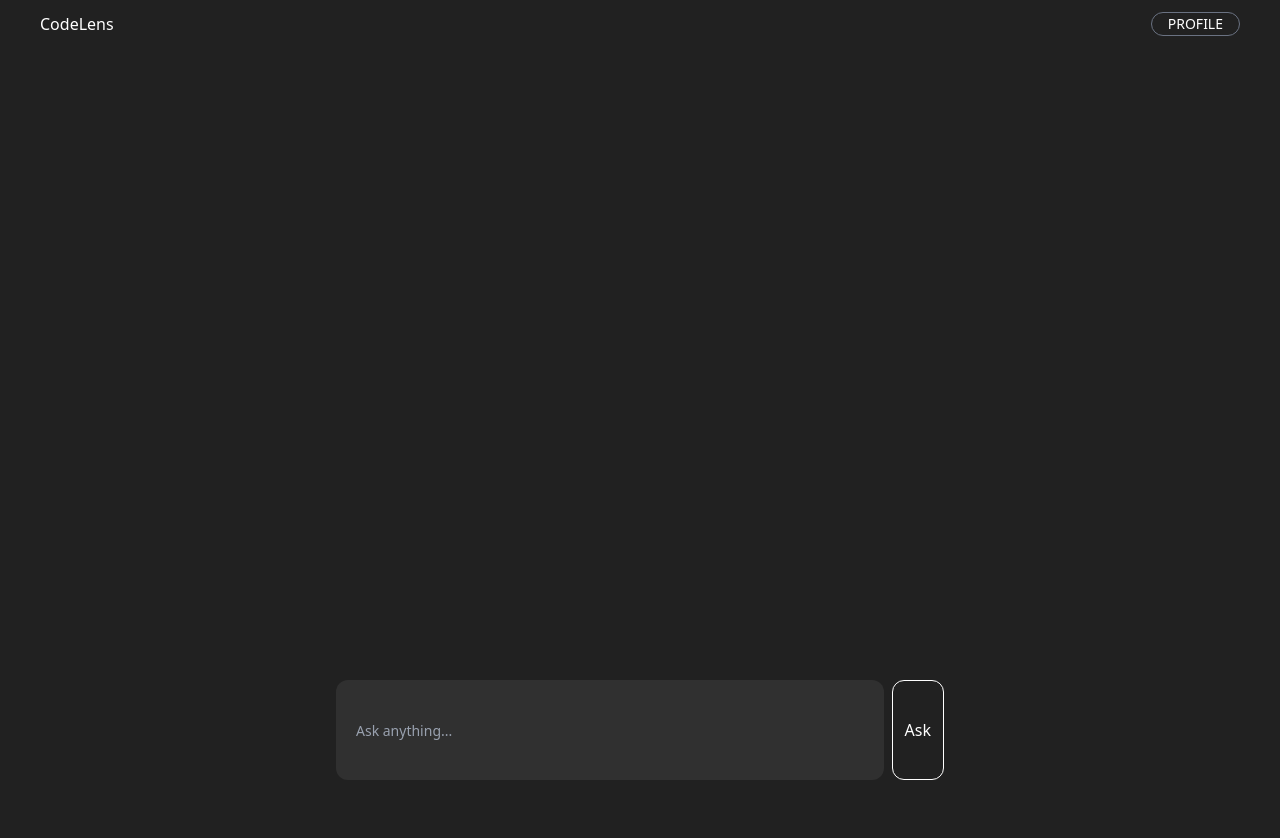
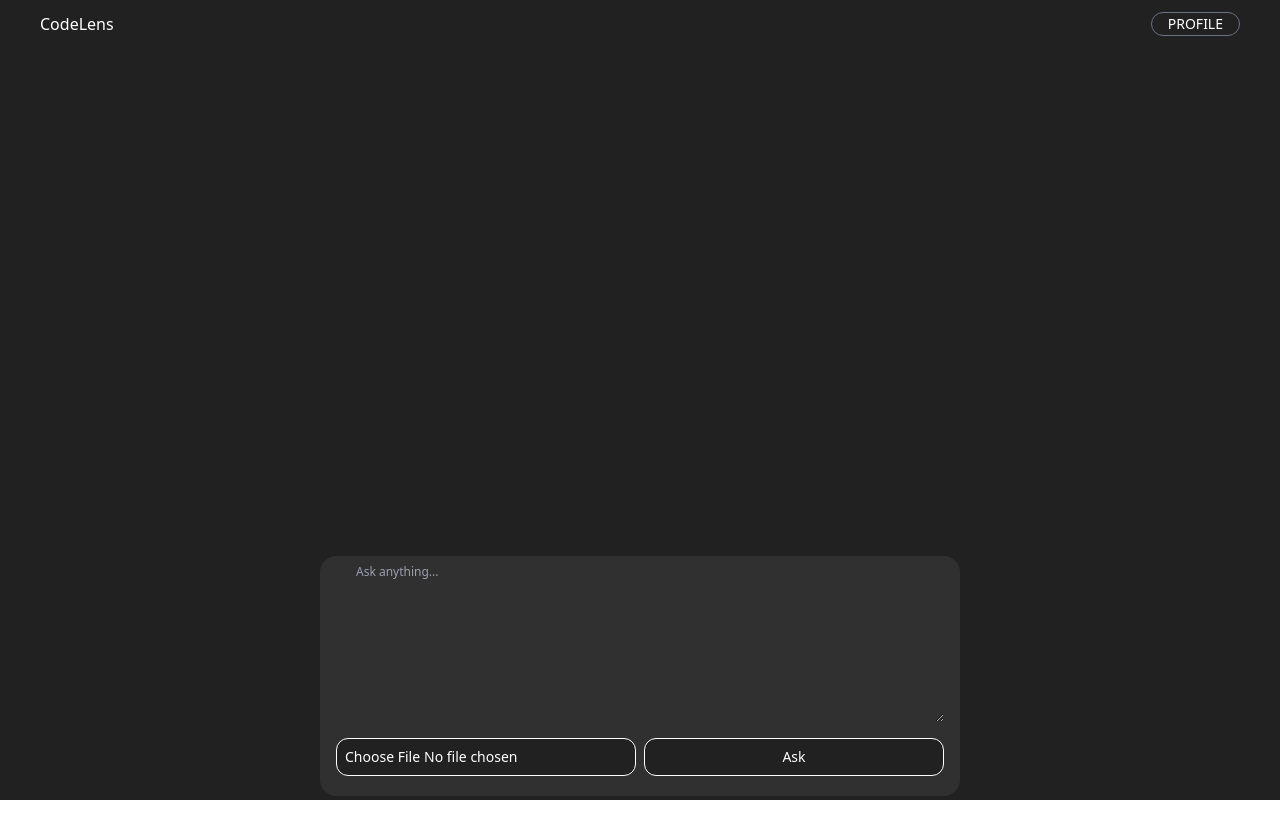
Before and after one commit to ArpanSankesh/CODEBOT, a React app in the folder FRONTEND/: page / in a window 1280 px wide. Shown: the top 838 px of the page. After the commit the page ends 800 px from the top, so only its background shows below. Built offline with nearby package versions, Linux system fonts and the light colour scheme; the HTML template or start-up script is replaced by a standard one.

Commit message:
Tailwind setup

```diff
--- a/FRONTEND/package.json
+++ b/FRONTEND/package.json
@@ -11,8 +11,13 @@
   },
   "dependencies": {
     "@tailwindcss/vite": "^4.1.3",
+    "axios": "^1.8.4",
+    "prismjs": "^1.30.0",
     "react": "^19.0.0",
     "react-dom": "^19.0.0",
+    "react-markdown": "^10.1.0",
+    "react-simple-code-editor": "^0.14.1",
+    "rehype-highlight": "^7.0.2",
     "tailwindcss": "^4.1.3"
   },
   "devDependencies": {
--- a/FRONTEND/src/Components/Header.jsx
+++ b/FRONTEND/src/Components/Header.jsx
@@ -2,7 +2,7 @@ import React from 'react'
 
 const Header = () => {
   return (
-    <div className='w-full h-[6vh] bg-[#212121] px-10 py-3 flex align-center justify-between text-white'>
+    <div className='fixed top-0 left-0 z-10 w-full h-[6vh] bg-[#212121] px-10 py-3 flex align-center justify-between text-white'>
     CodeLens
     <button className='bg-transparent border-[0.5px] border-gray-500 px-4 text-sm rounded-4xl'>PROFILE</button>
     </div>
--- a/FRONTEND/src/Components/Hero.jsx
+++ b/FRONTEND/src/Components/Hero.jsx
@@ -1,22 +1,39 @@
-import React from 'react'
+import React, { useState } from 'react'
 
 const Hero = () => {
+  const [code, setCode] = useState("");
+  function handelFileUplode(event) {
+    const file = event.target.files[0]
+    if (file) {
+      const reader = new FileReader()
+      reader.onload = (e) => {
+        setCode(e.target.result)
+      }
+      reader.readAsText(file)
+    }
+  }
   return (
-    <div className='flex flex-col items-center min-h-screen bg-[#212121] text-white px-4 relative'>
-      <div className='w-[50%] min-h-screen pb-32  '>
+    <div className='flex flex-col items-center min-h-screen bg-[#212121] text-white px-4 relative '>
+      <div className='w-[50%] min-h-screen pb-70 text-xs whitespace-pre-wrap'>
 
       </div>
 
-      <div className='fixed bottom-0 w-[50%] px-4 h-[15vh] bg-[#212121] pb-5 flex gap-2'>
-        <input
-          type='text'
+      <div className='fixed bottom-1 w-[50%] px-4 h-[30vh] bg-[#303030] pb-5 flex flex-col justify-between  gap-4 rounded-2xl'>
+        <textarea
           placeholder='Ask anything...'
-          className=' w-full h-full bg-[#303030] text-sm text-white text-start px-5 py-2 rounded-xl outline-none  placeholder:text-gray-400 focus:ring-2 focus:ring-white-100 transition overflow-scroll'
-        />
+          value={code}
+          // onChange={(e) => setCode(e.target.value)}
+          className='w-full h-full bg-[#303030] text-xs text-white text-start px-5 py-2 rounded-xl outline-none placeholder:text-gray-400 transition overflow-x-hidden'
+          textarea/>
+        <div className='w-full flex items-center justify-between gap-2 bg-[#303030]'>
+          <input onChange={handelFileUplode}
+          type="file"
+          accept='.js, .jsx, .ts, .tsx, .py, .java, .cpp, .c, .go, .rb, .php, .html, .css'
+          className='w-full bg-[#212121] p-2 rounded-xl text-sm border placeholder:text-gray-700 ' />
+          <button className=' w-full cursor-pointer bg-[#212121] p-2 rounded-xl text-sm outline-none  placeholder:text-gray-400 border border-white-100 transition'>Ask</button>
+        </div>
+      </div>
 
-        <button className='cursor-pointer px-3 py-4 bg-transparent rounded-xl outline-none  placeholder:text-gray-400 border border-white-100 transition'>Ask</button>
-
-      </div>
     </div>
   )
 }
```
Also changed, not shown: 1 other file (tests, documents, lock files or other folders).
